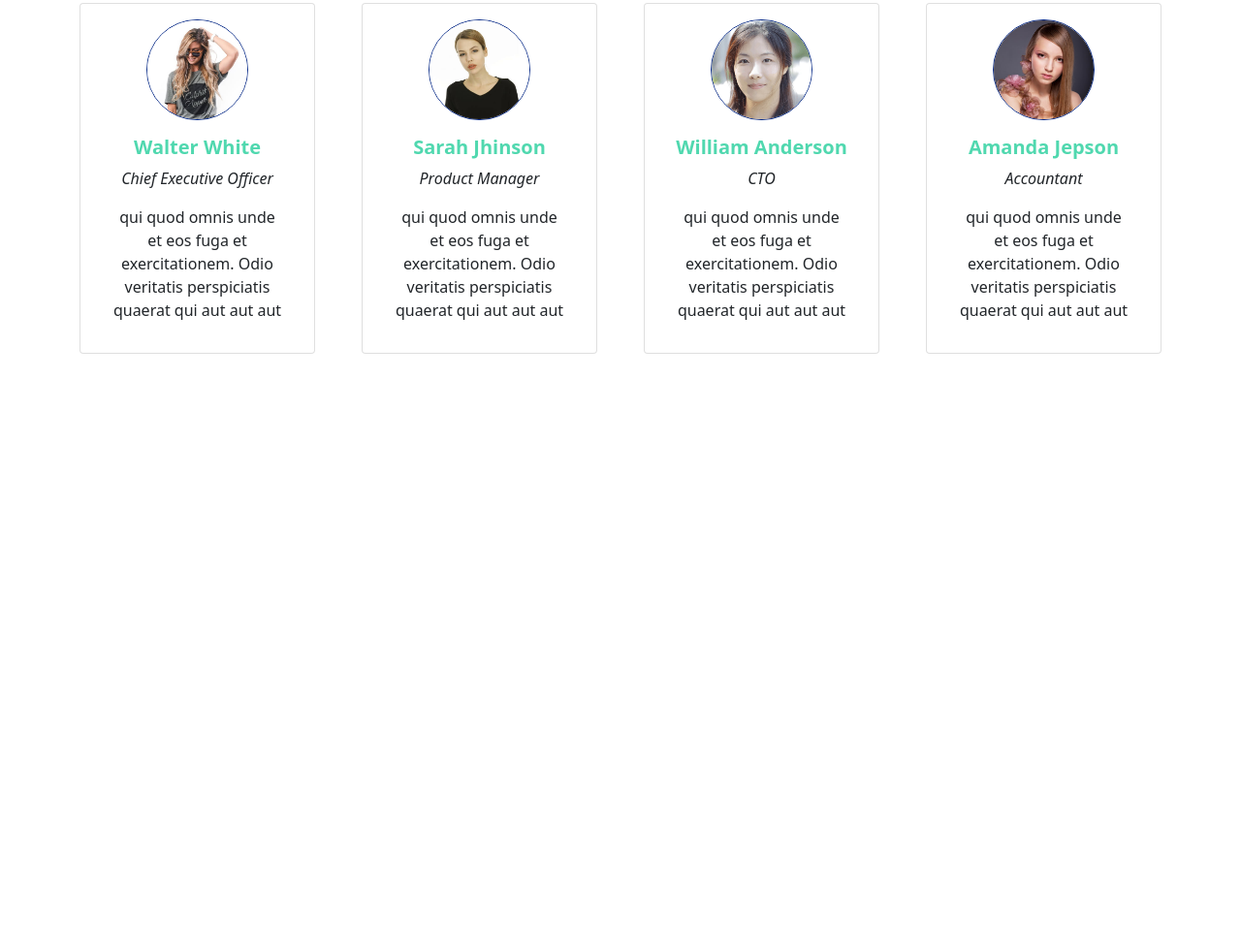
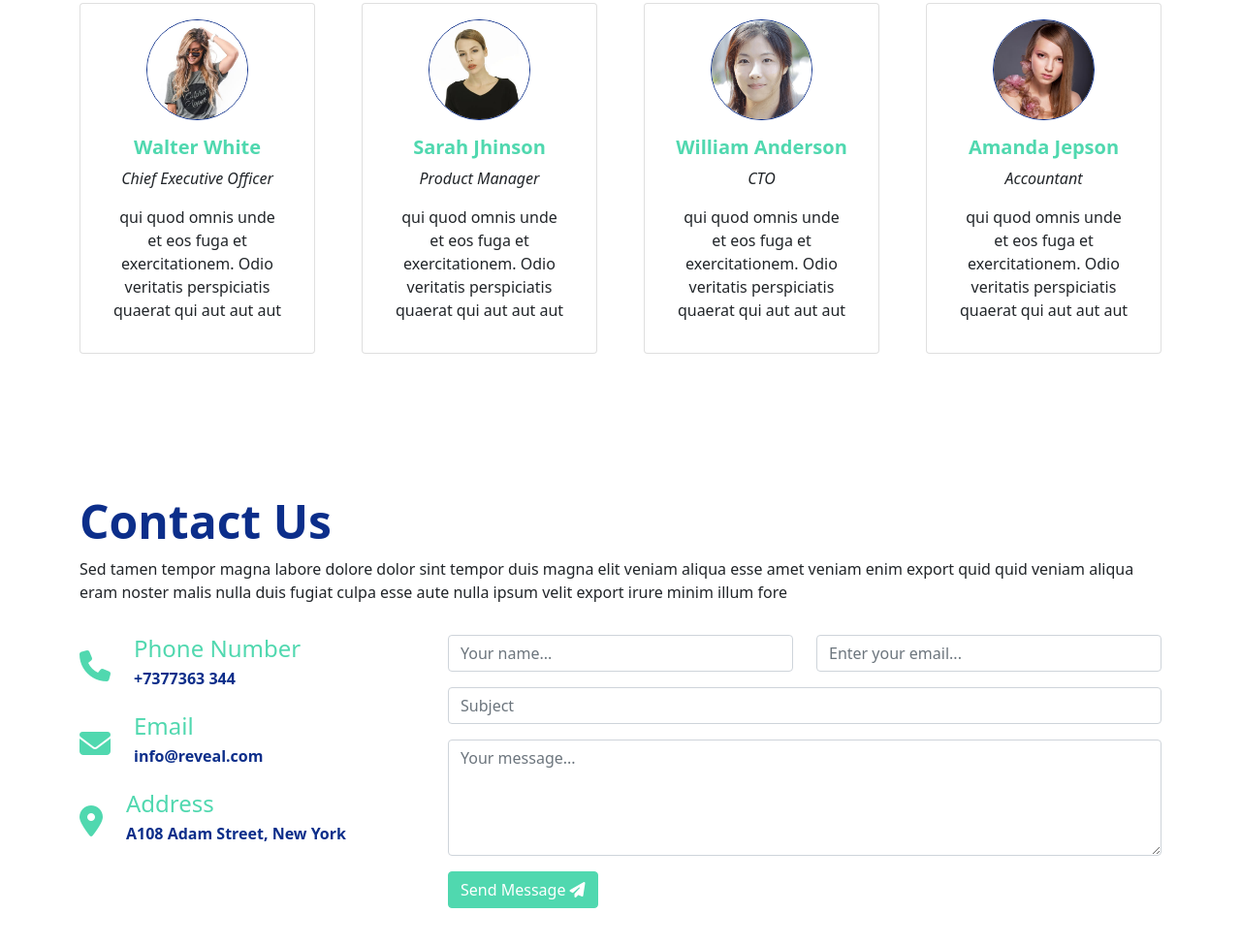
Before and after one commit to rajibrahman74/revealDotCom, a plain HTML site: page index.html in a window 1280 px wide. Shown: the part 2830-3805 px from the top of the page at 97% size. Before the commit the page ends 3267 px from the top, so only its background shows below. Drawn offline with Linux system fonts and the light colour scheme.

Commit message:
[FIX]-contact-section

```diff
--- a/index.html
+++ b/index.html
@@ -295,6 +295,56 @@
                 </div>
             </div>
         </section>
+
+        <!--
+            Contact us section
+         -->
+        <section class="container my-5 py-5">
+            <h1 class="text-primary display-5 fw-bold">Contact Us</h1>
+            <p>Sed tamen tempor magna labore dolore dolor sint tempor duis magna elit veniam aliqua esse amet veniam
+                enim export quid quid veniam aliqua eram noster malis nulla duis fugiat culpa esse aute nulla ipsum
+                velit export irure minim illum fore</p>
+            <div class="row">
+                <div class="col-md-4">
+                    <div class="d-flex align-items-center gap-4 my-3">
+                        <i class="fa-solid fa-phone fa-2x text-secondary"></i>
+                        <span>
+                            <h4 class="text-secondary fw-semibold">Phone Number</h4>
+                            <h6 class="text-primary fw-bolder">+7377363 344</h6>
+                        </span>
+                    </div>
+                    <div class="d-flex align-items-center gap-4 my-3">
+                        <i class="fa-solid fa-envelope fa-2x text-secondary"></i>
+                        <span>
+                            <h4 class="text-secondary fw-semibold">Email</h4>
+                            <h6 class="text-primary fw-bolder">info@reveal.com</h6>
+                        </span>
+                    </div>
+                    <div class="d-flex align-items-center gap-4">
+                        <i class="fa-solid fa-location-dot fa-2x text-secondary"></i>
+                        <span>
+                            <h4 class="text-secondary fw-semibold">Address</h4>
+                            <h6 class="text-primary fw-bolder">A108 Adam Street, New York</h6>
+                        </span>
+                    </div>
+                </div>
+                <div class="col-md-8">
+                    <div class="row my-3">
+                        <div class="col">
+                            <input class="form-control" type="text" name="Name" id="#" placeholder="Your name...">
+                        </div>
+                        <div class="col">
+                            <input class="form-control" type="email" name="Email" id="#"
+                                placeholder="Enter your email...">
+                        </div>
+                    </div>
+                    <input class="form-control my-3" type="text" name="Email" id="#" placeholder="Subject">
+                    <textarea class="form-control h-50 my-3" type="text" name="Email" id="#"
+                        placeholder="Your message..."></textarea>
+                    <button class="btn btn-secondary">Send Message <i class="fa-solid fa-paper-plane"></i> </button>
+                </div>
+            </div>
+        </section>
     </main>
 
 
```
